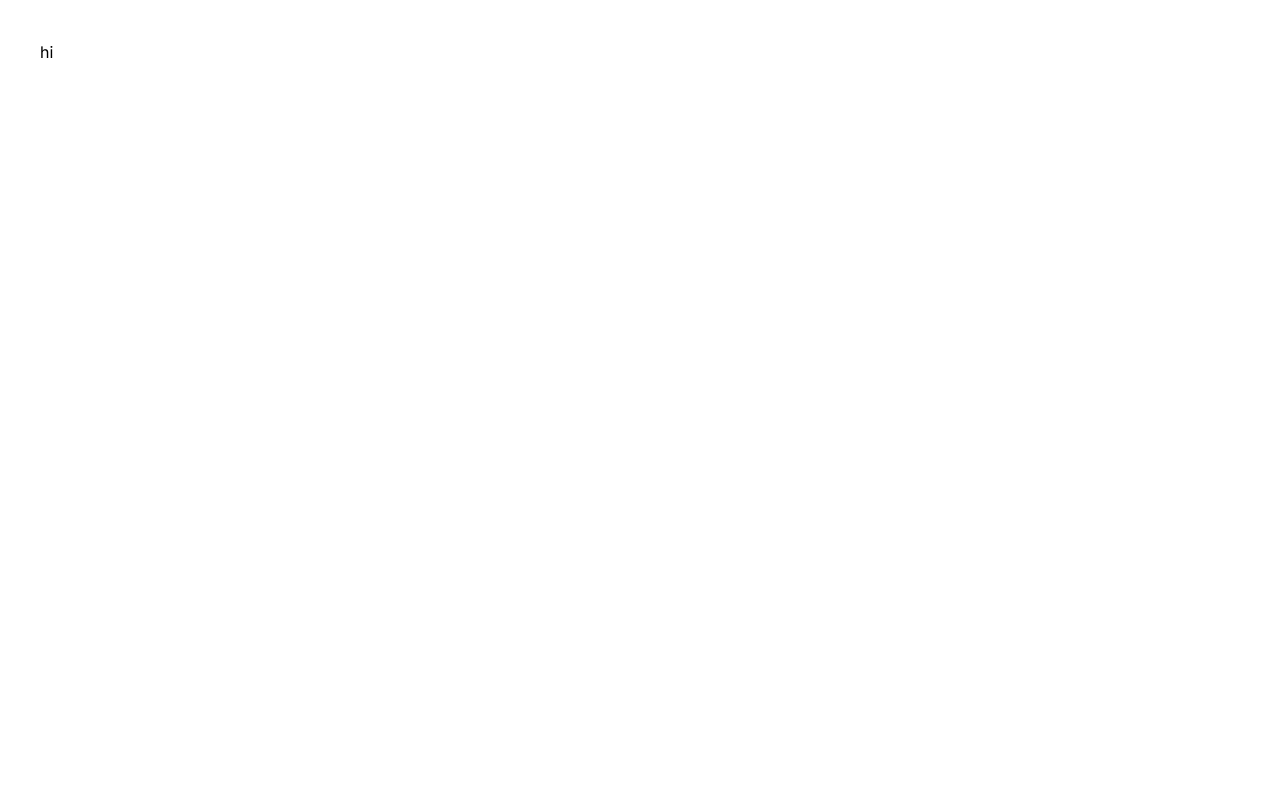
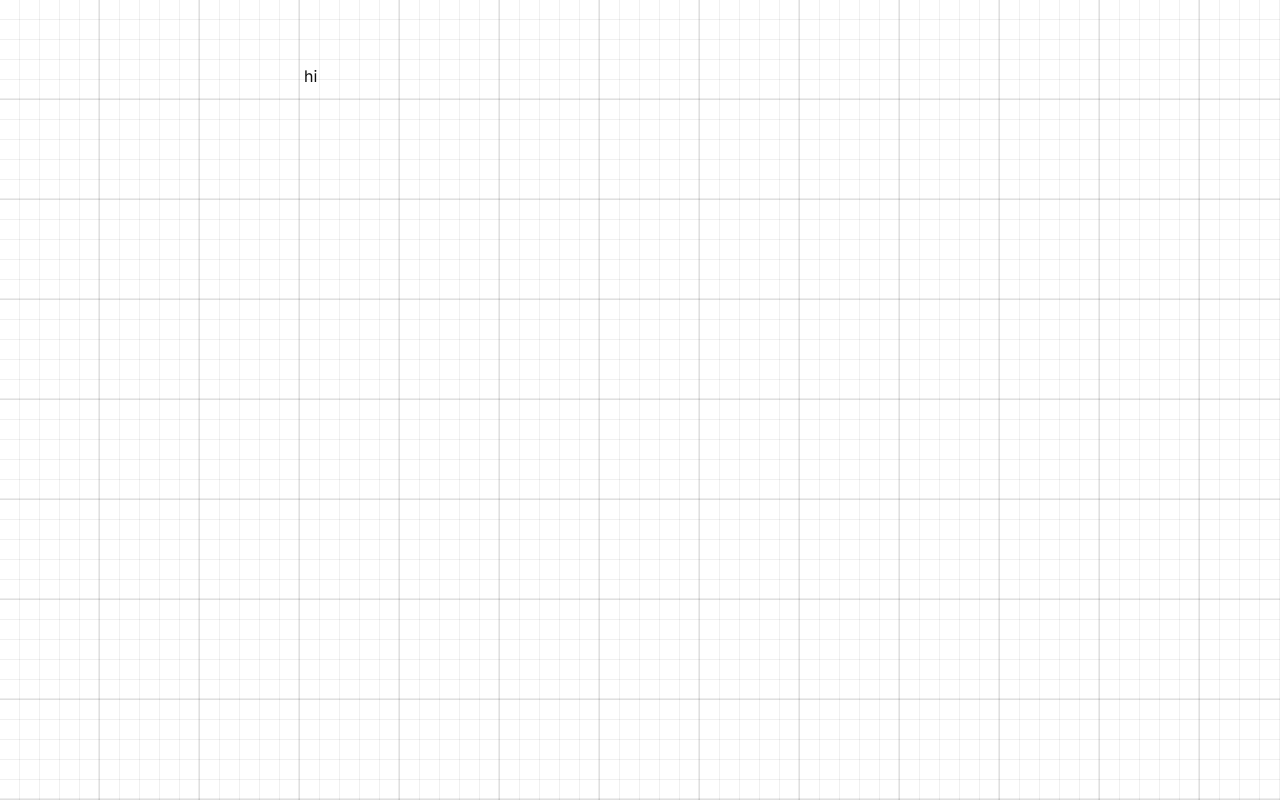
Before and after one commit to jh0152park/introduce_my_self, a Next.js app in the folder resume/: page / in a window 1280 px wide. Built offline with nearby package versions, Linux system fonts and the light colour scheme.

Commit message:
added global background image and deleted style combine function

```diff
--- a/resume/app/globals.css
+++ b/resume/app/globals.css
@@ -17,8 +17,22 @@
 }
 
 body {
-    color: black;
-    background: white;
+    color: #111;
+    background-color: #fff;
+    background-image: linear-gradient(rgba(0, 0, 0, 0.07) 2px, transparent 2px),
+        linear-gradient(90deg, rgba(0, 0, 0, 0.07) 2px, transparent 2px),
+        linear-gradient(rgba(0, 0, 0, 0.06) 1px, transparent 1px),
+        linear-gradient(90deg, rgba(0, 0, 0, 0.06) 1px, transparent 1px);
+    background-size:
+        100px 100px,
+        100px 100px,
+        20px 20px,
+        20px 20px;
+    background-position:
+        -2px -2px,
+        -2px -2px,
+        -1px -1px,
+        -1px -1px;
 }
 
 @layer utilities {
--- a/resume/app/page.tsx
+++ b/resume/app/page.tsx
@@ -2,9 +2,9 @@ import Header from "@/components/navigate/header";
 
 export default function Home() {
     return (
-        <div>
+        <div className="flex items-start justify-center w-full">
             <Header />
-            <main className="p-10">
+            <main className="p-[5%] w-full h-screen max-w-[800px]  ">
                 <span>hi</span>
             </main>
         </div>
--- a/resume/components/navigate/header.tsx
+++ b/resume/components/navigate/header.tsx
@@ -1,14 +1,9 @@
 import { POINT_COLOR } from "@/global/style";
-import { styleCombine } from "@/utils/style/style-combine";
 
 export default function Header() {
     return (
         <div
-            className={styleCombine([
-                "w-full h-[10px] bg-gradient-to-r fixed top-0",
-                `from-[${POINT_COLOR.dark}]`,
-                `to-[${POINT_COLOR.light}]`,
-            ])}
+            className={`w-full h-[10px] bg-gradient-to-r fixed top-0 from-[${POINT_COLOR.dark}] to-[${POINT_COLOR.light}]`}
         ></div>
     );
 }
--- a/resume/utils/style/style-combine.ts
+++ /dev/null
@@ -1,11 +0,0 @@
-export function styleCombine(styles: string[]) {
-    let totalStyle = [];
-
-    for (let style of styles) {
-        for (let each of style.split(" ")) {
-            totalStyle.push(each);
-        }
-    }
-
-    return totalStyle.join(" ");
-}
```
